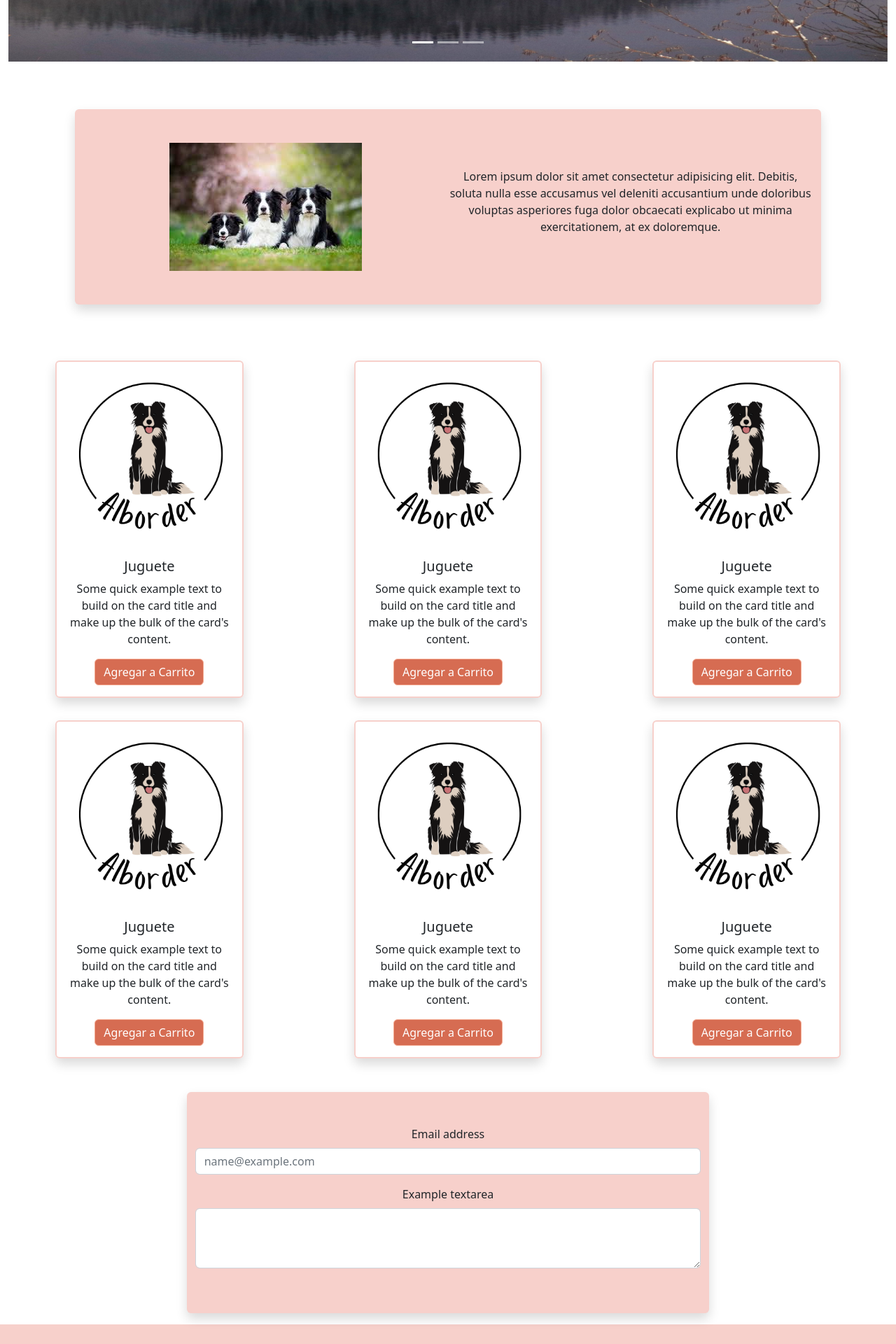
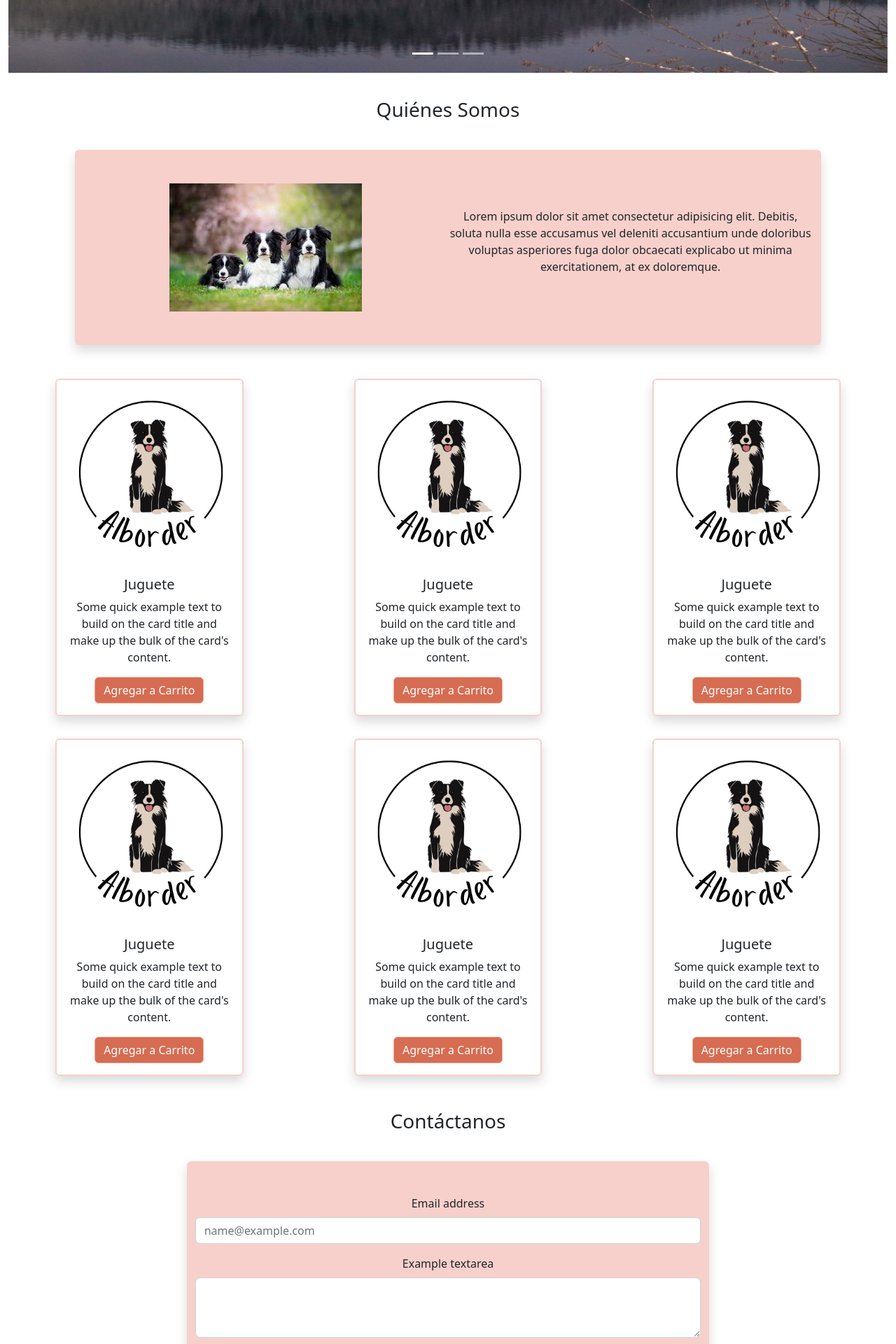
Before and after one commit to MECC96/EntregaFinal-ManuelCarrasco, a React (Create React App) app in the folder react-AlBorder/: page /Quienes-Somos in a window 1280 px wide. Shown: the part 660-2580 px from the top of the page at 70% size. Built offline with nearby package versions, Linux system fonts and the light colour scheme.

Commit message:
Agregando estilos

```diff
--- a/react-AlBorder/src/App.css
+++ b/react-AlBorder/src/App.css
@@ -44,3 +44,10 @@
   background-color: #D66C52;
   border-color: #F4AC94;
 }
+/*Clients*/
+.clients>img{
+  margin-top: 1em;
+  align-self: center;
+  border-radius: 50%;
+  width: 12em;
+}
--- a/react-AlBorder/src/Components/Main/Carousel.jsx
+++ b/react-AlBorder/src/Components/Main/Carousel.jsx
@@ -3,7 +3,7 @@ import React from 'react'
 const Carousel = ({imgUno, imgDos, imgTres}) => {
     return (
         <div className="container-fluid">
-            <div className="row d-flex justify-content-center">
+            <div className="row d-flex justify-content-center my-3">
                 <div id="carouselExampleIndicators" className="carousel slide my-1" data-bs-ride="true">
                     <div className="carousel-indicators">
                         <button type="button" data-bs-target="#carouselExampleIndicators" data-bs-slide-to="0" className="active" aria-current="true" aria-label="Slide 1"></button>
--- a/react-AlBorder/src/Components/Main/Form.jsx
+++ b/react-AlBorder/src/Components/Main/Form.jsx
@@ -2,7 +2,8 @@ import React from 'react'
 
 const Form = () => {
     return (
-        <div className="container-fluid">
+        <div className="container-fluid my-3">
+            <h3 className='text-center p-3'>Contáctanos</h3>
             <div className="row d-flex justify-content-center">
                 <div className="col-md-7 header my-3 shadow m-3 py-5 rounded">
                     <div class="mb-3">
--- a/react-AlBorder/src/Components/Main/Intro.jsx
+++ b/react-AlBorder/src/Components/Main/Intro.jsx
@@ -2,8 +2,9 @@ import React from 'react'
 
 const Intro = () => {
     return (
-        <div className="container-fluid">
-            <div className="row d-flex justify-content-center my-5 ">
+        <div className="container-fluid my-3">
+            <h3 className='text-center p-3'>Quiénes Somos</h3>
+            <div className="row d-flex justify-content-center">
                 <div className="col-md-10 d-flex justify-content-between header shadow m-3 rounded py-5">
                     <div className="col-md-6 d-flex justify-content-center">
                         <img src="./images/borders.jfif" alt="Border Collies" />
```
